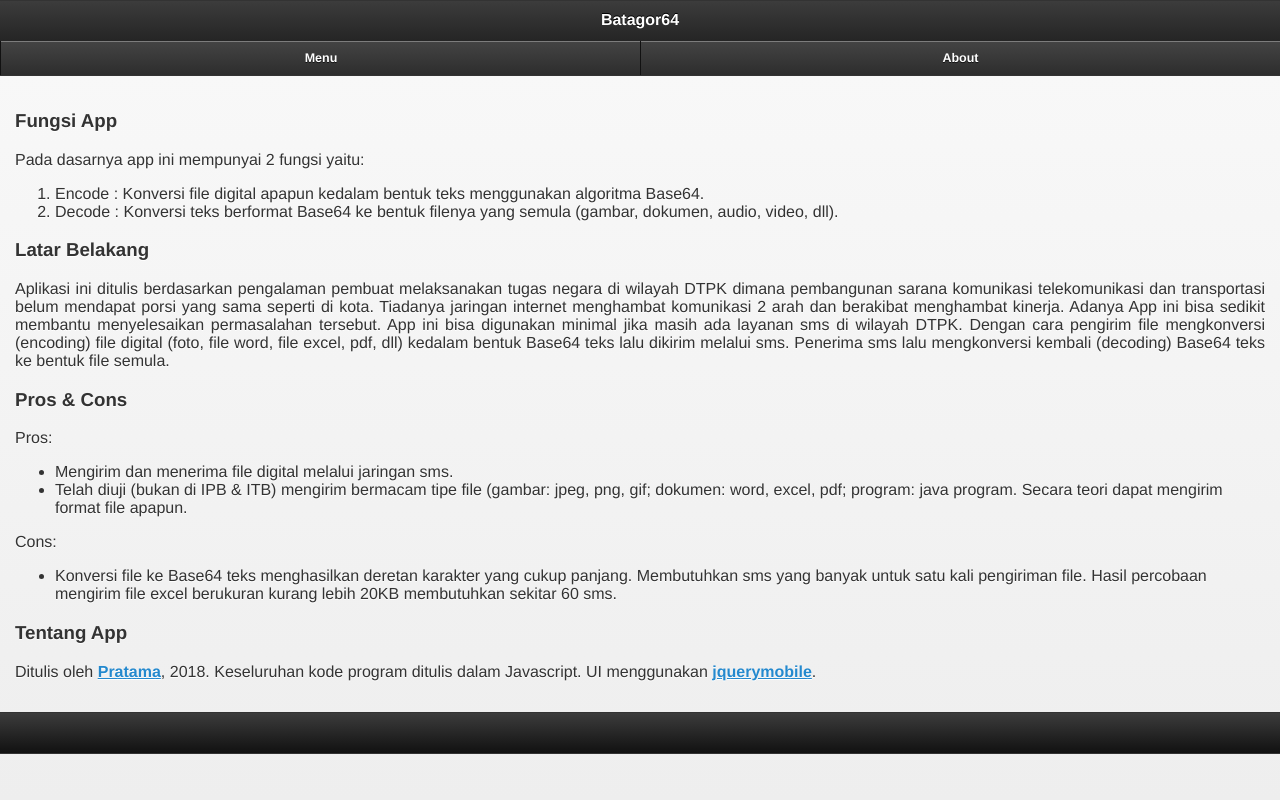
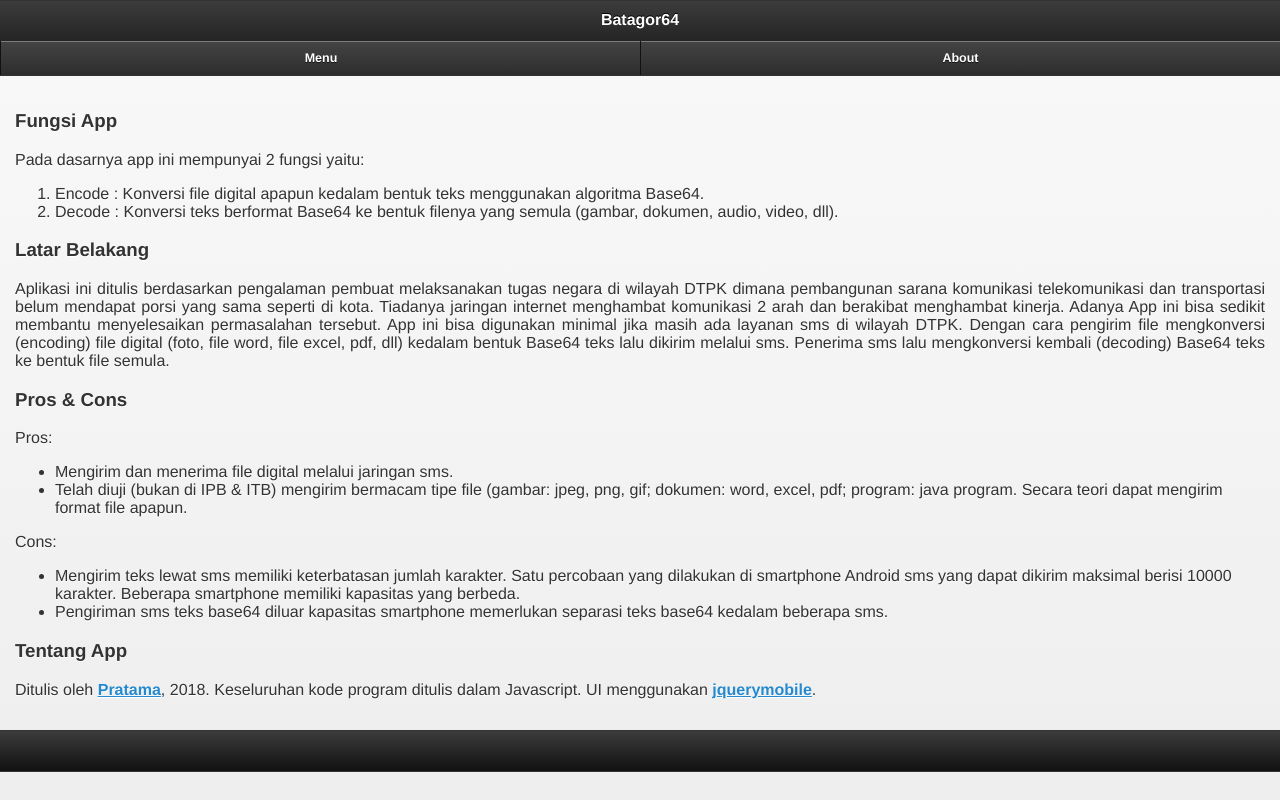
Before and after one commit to mpratama/batagor64, a plain HTML site: page about.html in a window 1280 px wide. Drawn offline with Linux system fonts and the light colour scheme.

Commit message:
modif about.html dan README

```diff
--- a/about.html
+++ b/about.html
@@ -36,7 +36,8 @@
     <li>Telah diuji (bukan di IPB & ITB) mengirim bermacam tipe file (gambar: jpeg, png, gif; dokumen: word, excel, pdf; program: java program. Secara teori dapat mengirim format file apapun.</li></ul></p>
 
     <p style="text-align: justify">Cons:
-    <ul><li>Konversi file ke Base64 teks menghasilkan deretan karakter yang cukup panjang. Membutuhkan sms yang banyak untuk satu kali pengiriman file. Hasil percobaan mengirim file excel berukuran kurang lebih 20KB membutuhkan sekitar 60 sms.</li></ul></p>
+    <ul><li>Mengirim teks lewat sms memiliki keterbatasan jumlah karakter. Satu percobaan yang dilakukan di smartphone Android sms yang dapat dikirim maksimal berisi 10000 karakter. Beberapa smartphone memiliki kapasitas yang berbeda.</li>
+	<li>Pengiriman sms teks base64 diluar kapasitas smartphone memerlukan separasi teks base64 kedalam beberapa sms.</li></ul></p>
 
 <h3>Tentang App</h3>
     <p style="text-align: justify">Ditulis oleh <a href="https://www.github.com/mpratama">Pratama</a>, 2018. Keseluruhan kode program ditulis dalam Javascript. UI menggunakan <a href="http://www.jquerymobile.com">jquerymobile</a>.</p>
```
Also changed, not shown: 1 other file.
